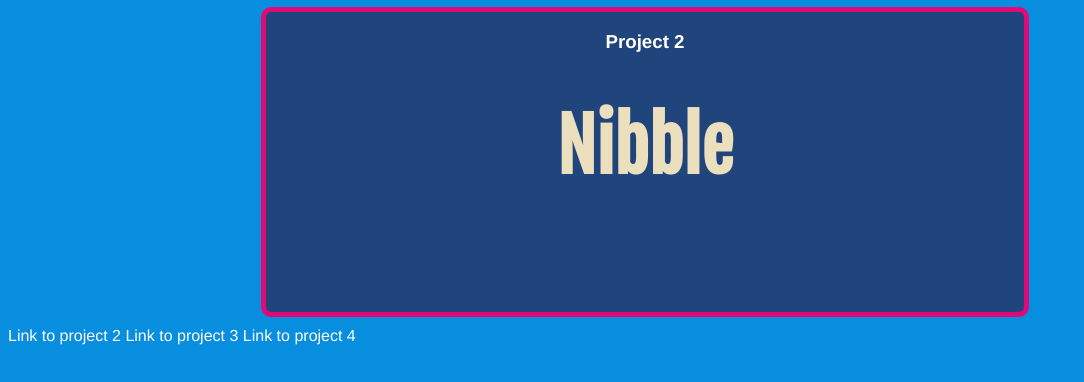
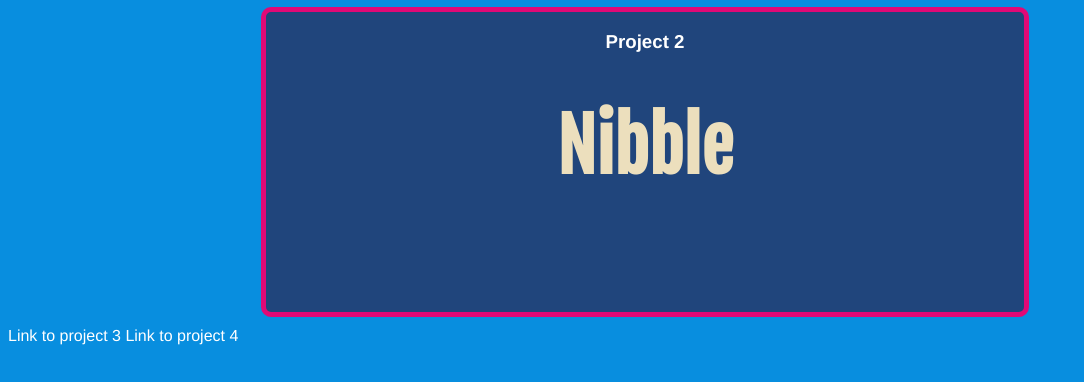
Before and after one commit to matthunterking/Old-portfolio, a plain HTML site: page index.html in a window 1280 px wide. Shown: the part 447-829 px from the top of the page, without its empty margins (0-1084 px from the left). Drawn offline with Linux system fonts and the light colour scheme.

```diff
--- a/index.html
+++ b/index.html
@@ -21,7 +21,6 @@
       <h1 class="project2Text">Nibble</h1>
     </a>
   </div>
-    <a>Link to project 2</a>
     <a>Link to project 3</a>
     <a>Link to project 4</a>
   </body>
```
